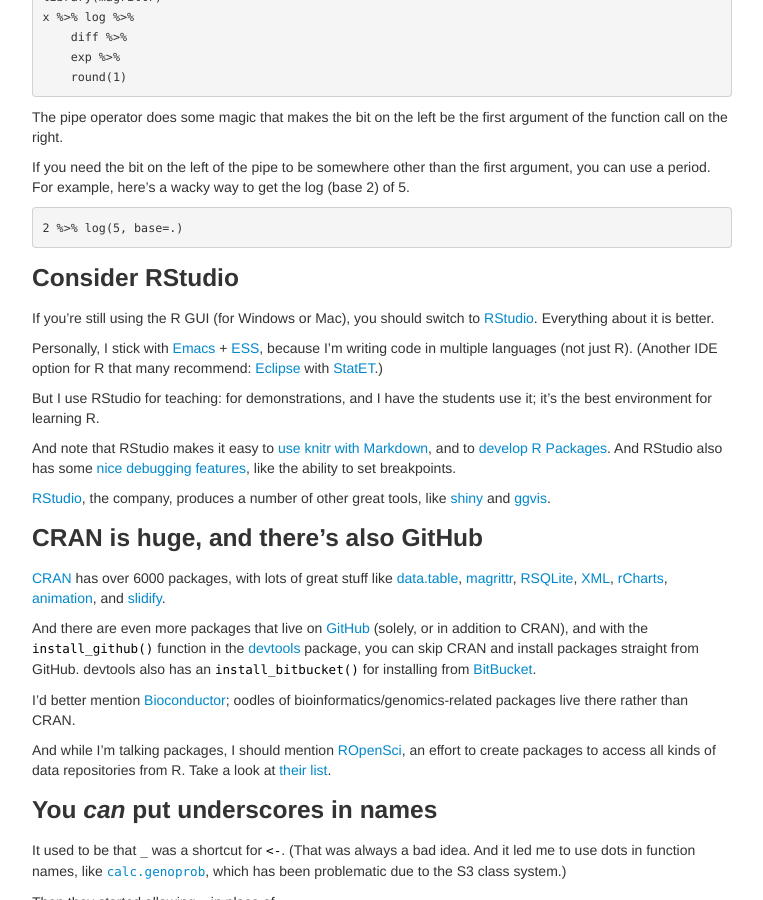
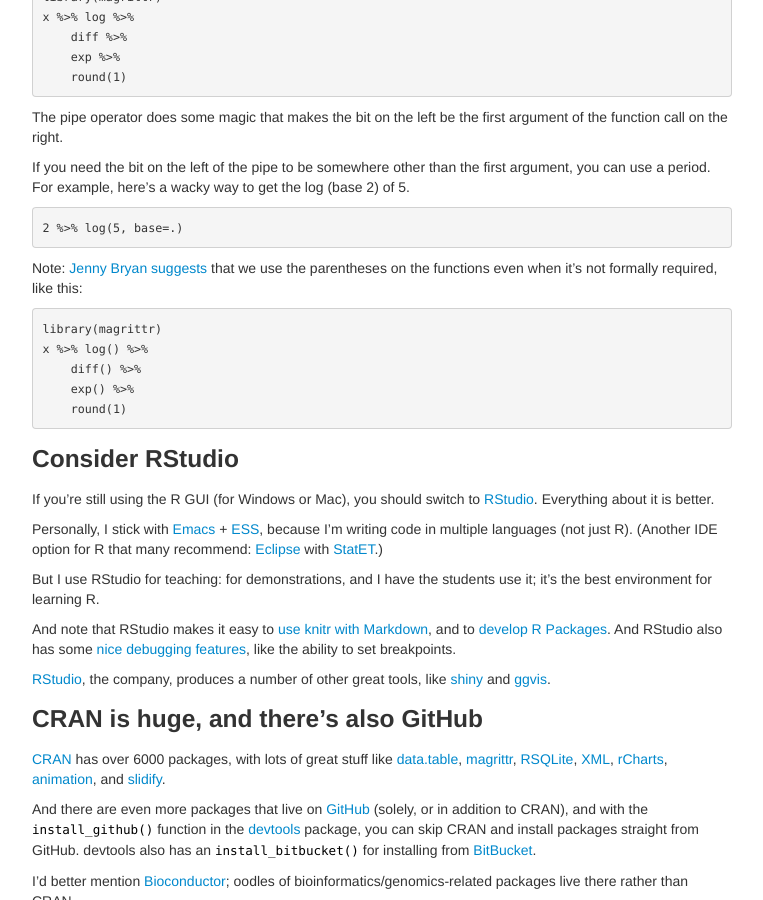
Before and after one commit to kbroman/hipsteR, a Jekyll site: the page built from index.md, in a window 1280 px wide and 900 px high, scrolled down 809 px. Shown: the whole window, without its empty margins (258-1021 px from the left). Built offline with Jekyll 4.4.1, drawn with Linux system fonts in a browser that asks for light colours.

Commit message:
Add suggestion from @jennybc re parentheses on func with pipe

````diff
--- a/index.md
+++ b/index.md
@@ -79,6 +79,19 @@ get the log (base 2) of 5.
 
 ```r
 2 %>% log(5, base=.)
+```
+
+Note:
+[Jenny Bryan suggests](https://twitter.com/JennyBryan/status/748290187034169344)
+that we use the parentheses on the functions even when it's not
+formally required, like this:
+
+```r
+library(magrittr)
+x %>% log() %>%
+    diff() %>%
+    exp() %>%
+    round(1)
 ```
 
 ### Consider RStudio
````
